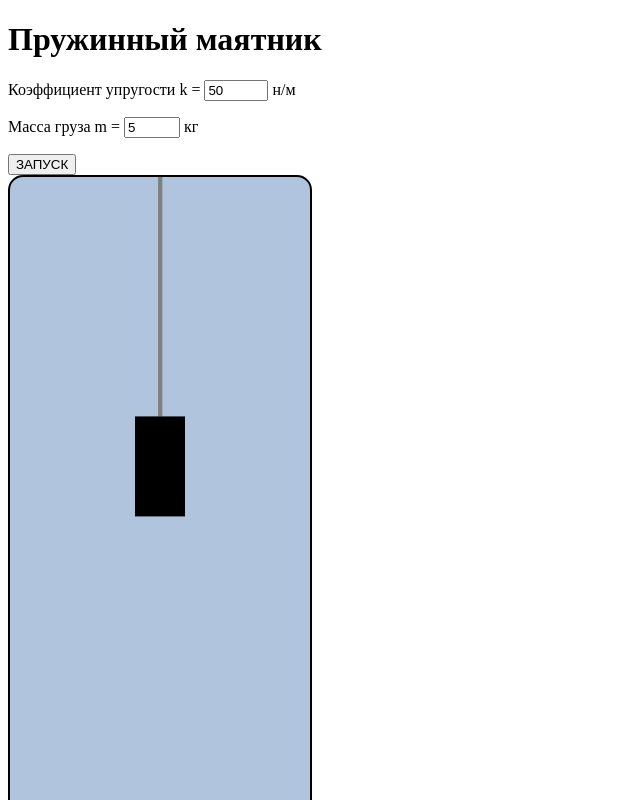
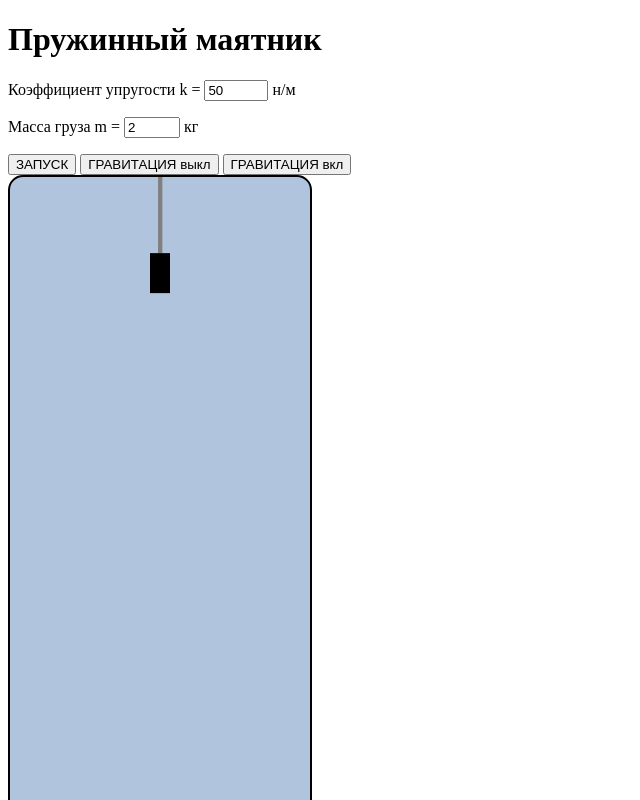
Before and after one commit to Ldnkn/new_pendulum, a React (Create React App) app: page / in a window 1280 px wide. Shown: the top 800 px of the page, without its empty margins (0-640 px from the left). Built offline with nearby package versions, Linux system fonts and the light colour scheme.

Commit message:
gravity-button

```diff
--- a/public/index.html
+++ b/public/index.html
@@ -3,7 +3,6 @@
   <head>
       <style>
           canvas {
-
             border: 2px solid black;
             background-color:#B0C4DE;
             border-radius: 15px;
--- a/src/App.js
+++ b/src/App.js
@@ -1,11 +1,8 @@
-import React, { useRef, useEffect, useState, createRef } from 'react'
-var k = 50;
-var m = 10;
+import React, { createRef } from 'react'
 var y = 0;
 var t = 1;
 var g = 9.8;
 var v = 0;
-var dt = 0.11;
 var F;
 var a = 1;
 
@@ -18,9 +15,13 @@ class App extends React.Component {
     this.canvasRef = createRef();
     this.state = {
       stateK: 50,
-      stateM: 5,
+      stateM: 2,
     }
   }
+
+
+
+
 
   componentDidMount() {
     this.move()
@@ -68,6 +69,14 @@ class App extends React.Component {
     e.preventDefault();
   };
 
+  gravityoff = (ctx) => {
+    g = 0;
+  };
+
+  gravityon = (e) => {
+    g = 9.8;
+  };
+
 
   render () {
     return (
@@ -86,7 +95,18 @@ class App extends React.Component {
             {' '} кг
           </p>
 
-          <button id="mainButton">ЗАПУСК</button>
+          <button>
+          ЗАПУСК
+          </button>
+          {' '}
+          <button onClick={() => this.gravityoff()}>
+          ГРАВИТАЦИЯ выкл
+          </button>
+          {' '}
+          <button onClick={() => this.gravityon()}>
+          ГРАВИТАЦИЯ вкл
+          </button>
+
         </div>
         <canvas ref={ this.canvasRef } { ...this.props }/>
       </>
```
Also changed, not shown: 1 other file (tests, documents, lock files or other folders). Lines whose indentation alone changed are shown as unchanged.
